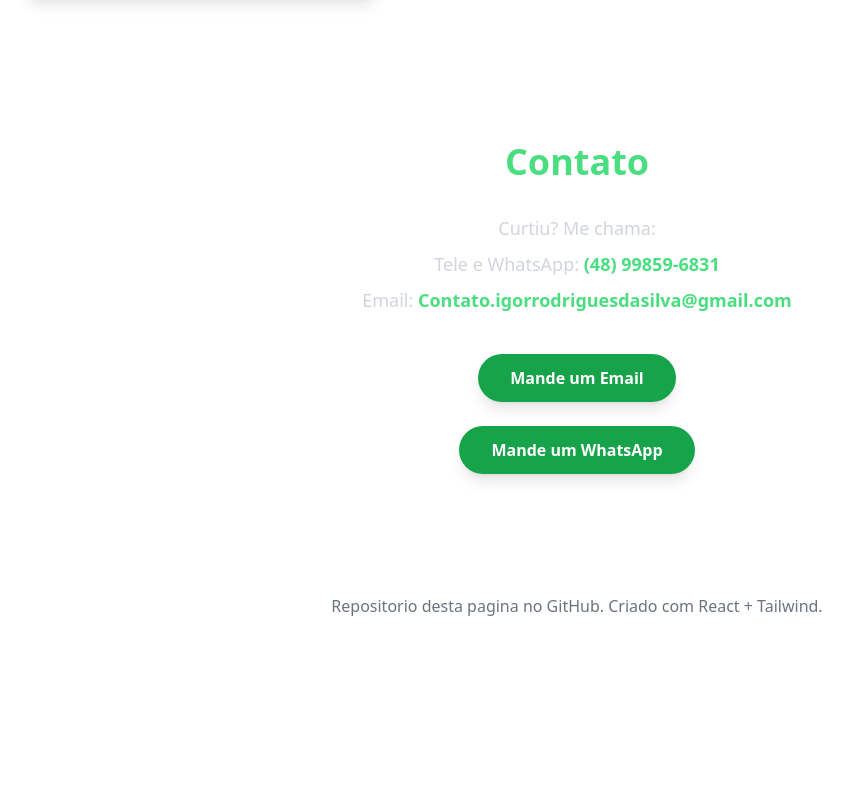
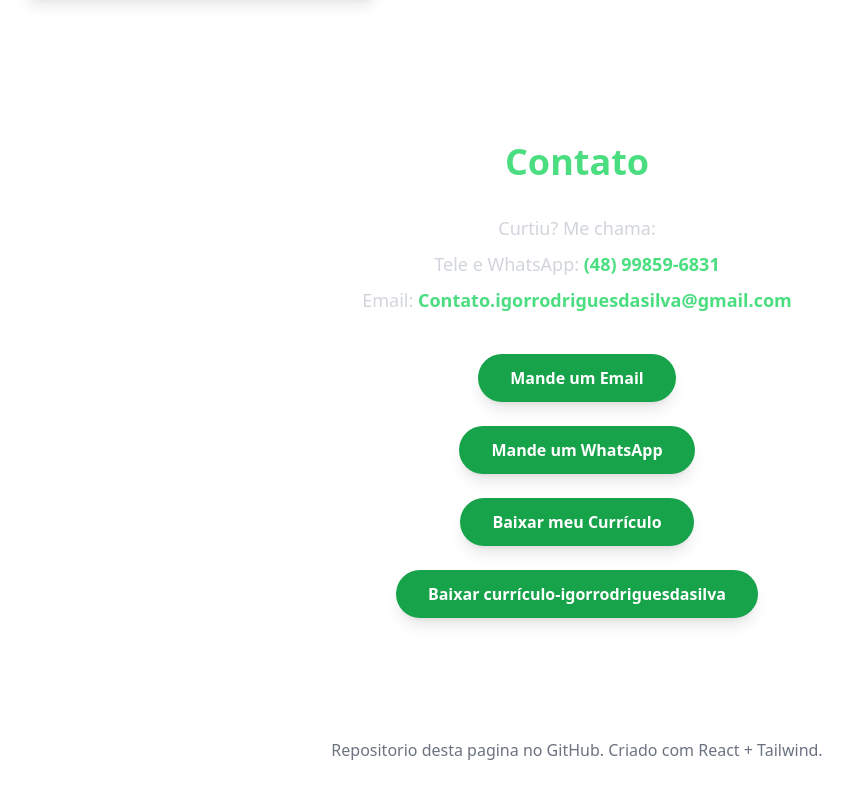
Before and after one commit to Igudevkit/Site-Curriculo, a React (Vite) app: page / in a window 1280 px wide. Shown: the part 2395-3193 px from the top of the page, without its empty margins (63-915 px from the left). Before the commit the page ends 3053 px from the top, so only its background shows below. Built offline with nearby package versions, Linux system fonts and the light colour scheme.

Commit message:
Enhance Contact component with CV download links
Added download links for CVs and improved code structure.

```diff
--- a/src/components/Contact.jsx
+++ b/src/components/Contact.jsx
@@ -18,6 +18,7 @@ export function Contact() {
       </div>
 
       <div className="flex flex-col items-center gap-6">
+        {/* EMAIL */}
         <a
           href="mailto:Contato.igorrodriguesdasilva@gmail.com"
           className="px-8 py-3 bg-green-600 hover:bg-green-700 transition rounded-full font-semibold shadow-lg hover:scale-105"
@@ -25,6 +26,7 @@ export function Contact() {
           Mande um Email
         </a>
 
+        {/* WHATSAPP */}
         <a
           href="https://wa.me/5548998596831?text=Olá%20Igor%20queria%20falar%20com%20você"
           className="px-8 py-3 bg-green-600 hover:bg-green-700 transition rounded-full font-semibold shadow-lg hover:scale-105"
@@ -33,6 +35,24 @@ export function Contact() {
         >
           Mande um WhatsApp
         </a>
+
+        {/* BAIXAR CURRÍCULO */}
+        <a
+          href="/curriculo.pdf"
+          download
+          className="px-8 py-3 bg-green-600 hover:bg-green-700 transition rounded-full font-semibold shadow-lg hover:scale-105"
+        >
+          Baixar meu Currículo
+        </a>
+
+        {/* BAIXAR CURRÍCULO ALTERNATIVO */}
+        <a
+          href="/curriculo-igorrodriguesdasilva.pdf"
+          download
+          className="px-8 py-3 bg-green-600 hover:bg-green-700 transition rounded-full font-semibold shadow-lg hover:scale-105"
+        >
+          Baixar currículo-igorrodriguesdasilva
+        </a>
       </div>
     </section>
   );
```
